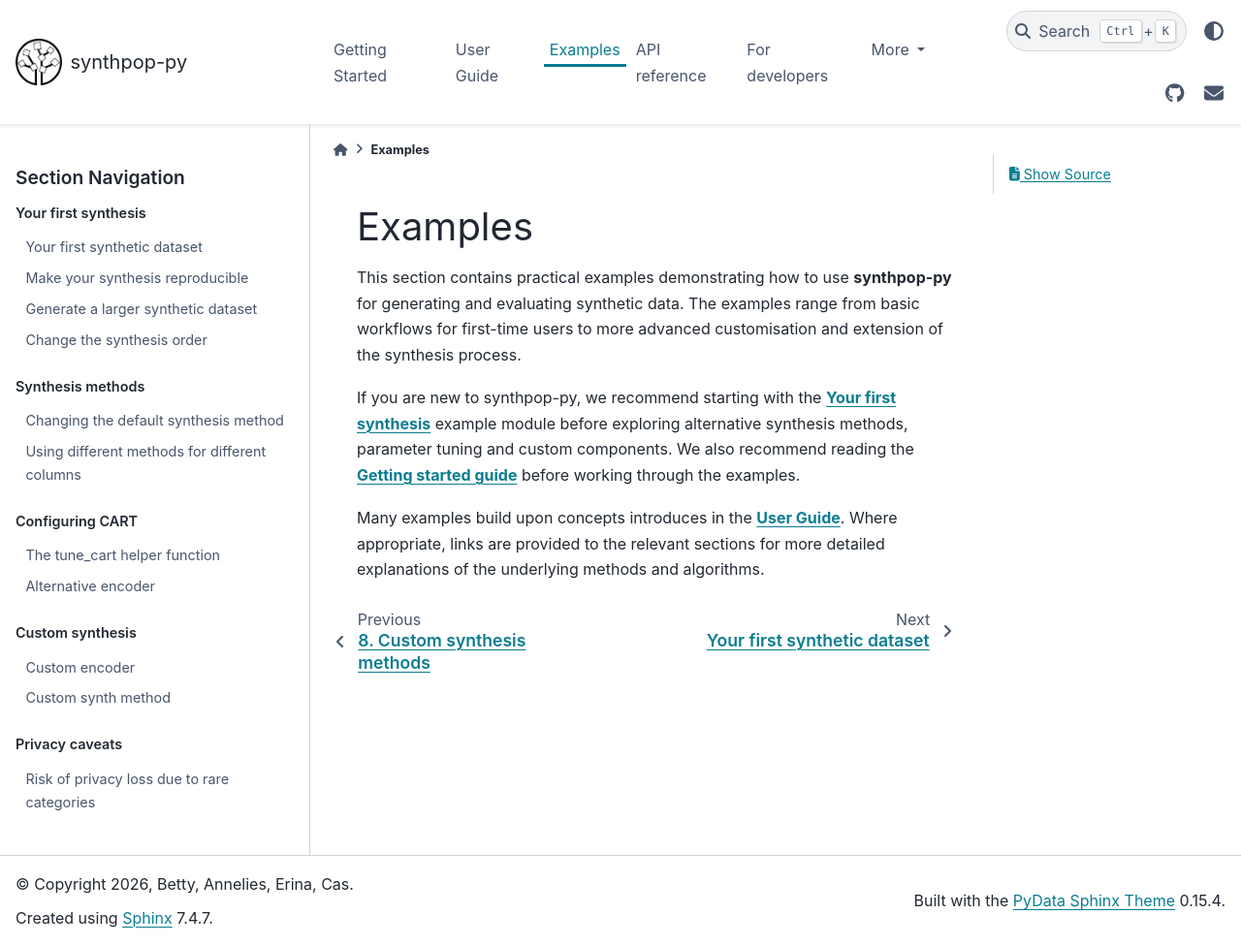
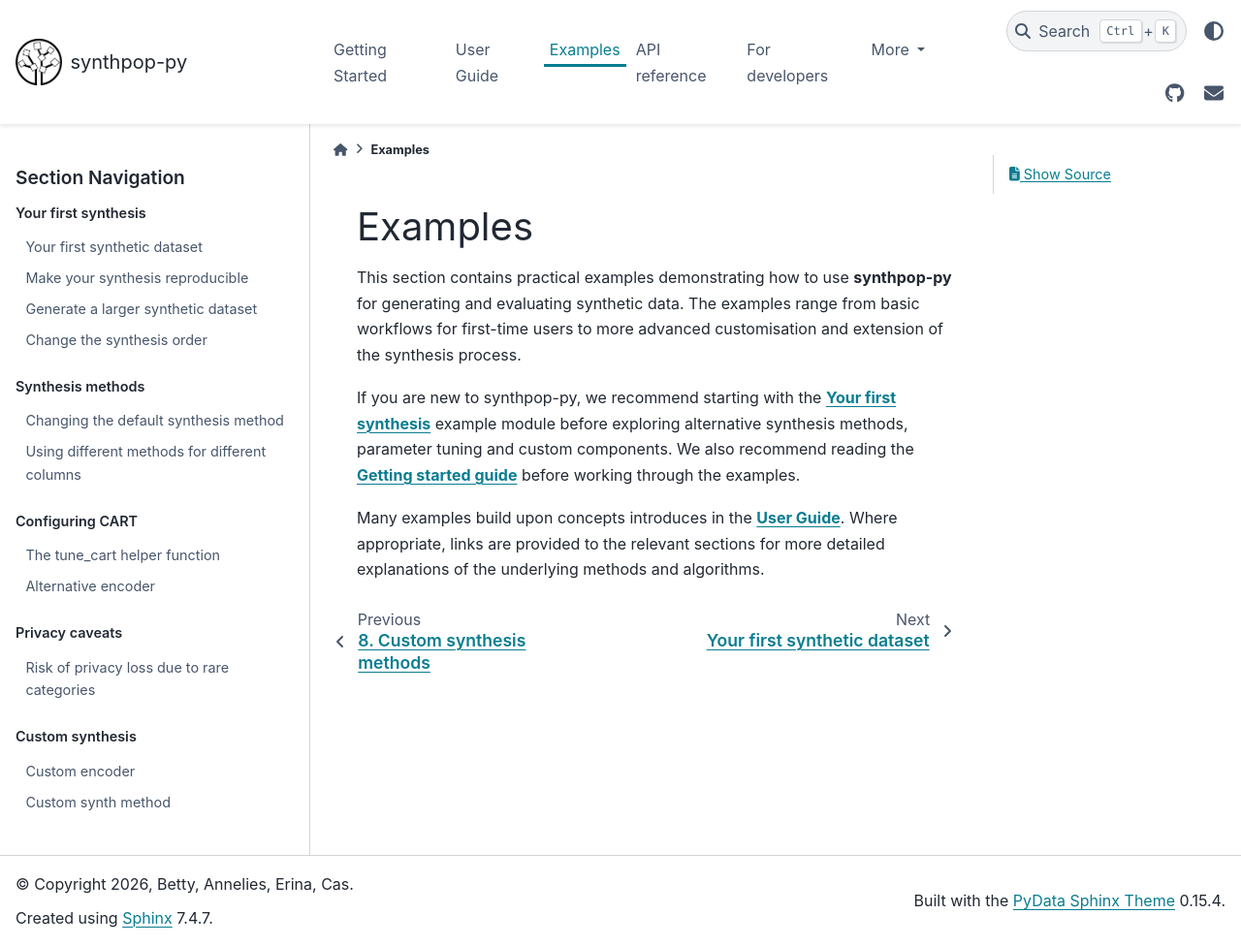
Before and after one commit to duonl/synthpop-py, a Sphinx documentation site: the page built from docs/source/examples/examples_index.md, in a window 1280 px wide and 976 px high. Shown: the whole window at 97% size. Built offline with Sphinx 7.4.7 and the PyData theme 0.15.4, drawn with Linux system fonts in a browser that asks for light colours.

````diff
--- a/docs/source/examples/examples_index.md
+++ b/docs/source/examples/examples_index.md
@@ -41,17 +41,17 @@ alternative_encoder.md
 ```{toctree}
 :maxdepth: 1
 :hidden:
+:caption: Privacy caveats
+
+rare_categories.md
+```
+
+```{toctree}
+:maxdepth: 1
+:hidden:
 :caption: Custom synthesis
 
 custom_encoder.md
 custom_synth.md
 
 ```
-
-```{toctree}
-:maxdepth: 1
-:hidden:
-:caption: Privacy caveats
-
-rare_categories.md
-```
````
Also changed, not shown: docs/source/examples/rare_categories.md (+3 -1 lines), docs/source/user_guides/6_evaluating_privacy.md (+2 -0 lines), docs/source/images/rare_categories_decision_tree.png (deleted), docs/source/images/rare_categories_decision_tree.svg (added).
